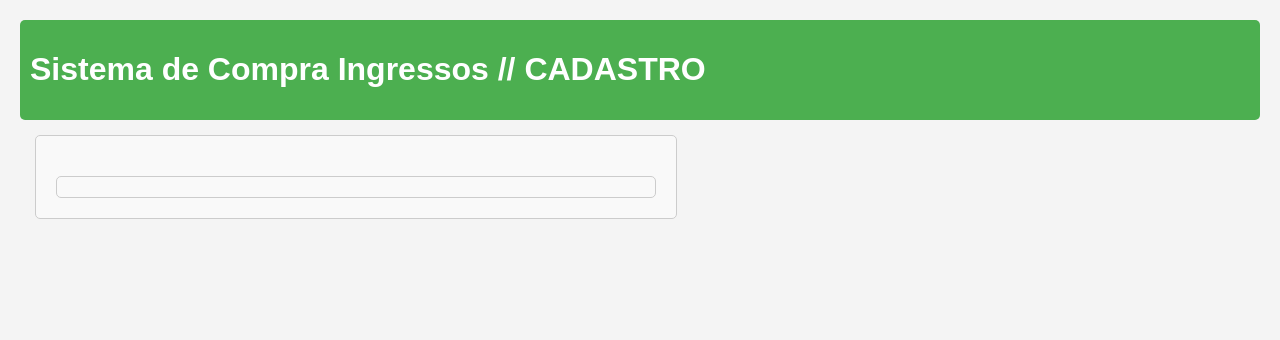
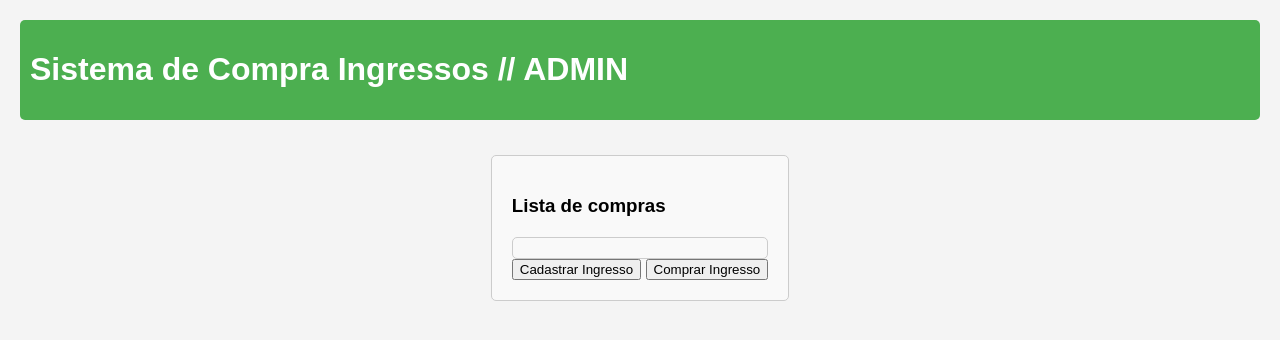
Before and after one commit to scapis-09/Prog2_Sistema_ingressos, a plain HTML site: page Admin.html in a window 1280 px wide. Drawn offline with Linux system fonts and the light colour scheme; no server answers; files whose address does not match are found by name.

Commit message:
Update Admin.html
correções simples

```diff
--- a/Admin.html
+++ b/Admin.html
@@ -3,7 +3,7 @@
 <head>
     <meta charset="UTF-8">
     <meta name="viewport" content="width=device-width, initial-scale=1.0">
-    <link rel="stylesheet" href="C:\Users\GScapinello\Desktop\Sistema venda ingressos\styles.css">
+    <link rel="stylesheet" href="styles.css">
     <link rel="icon" href="favicon.ico" type="image/x-icon">
     <script src="https://www.gstatic.com/firebasejs/9.22.2/firebase-app-compat.js"></script>
     <script src="https://www.gstatic.com/firebasejs/9.22.2/firebase-database-compat.js"></script>
@@ -12,14 +12,18 @@
 </head>
 <body>
     <header>
-        <h1>Sistema de Compra Ingressos // CADASTRO</h1>
+        <h1>Sistema de Compra Ingressos // ADMIN    </h1>
     </header>
-    <div class="container" id="ticketContainer">
-        <div class="lista" id="lista"></div>
+    <div style="display: flex; flex-direction: column; align-items: center; margin: 20px">
+        <div class="container" id="ticketContainer">
+            <h3><strong>Lista de compras</strong></h3>
+            <div class="lista" id="lista"></div>
+            <button class="admin_button" onclick="location.href='CadastroIngresso.html'">Cadastrar Ingresso</button>
+            <button class="admin_button" onclick="location.href='compraIngresso.html'">Comprar Ingresso</button>
+        </div>
     </div>
 
-
-    <script src="C:\Users\GScapinello\Desktop\Sistema venda ingressos\DataBase.js"></script>
+    <script src="DataBase.js"></script>
     <script src="Admin.js"></script>
 </body>
 </html>
```
